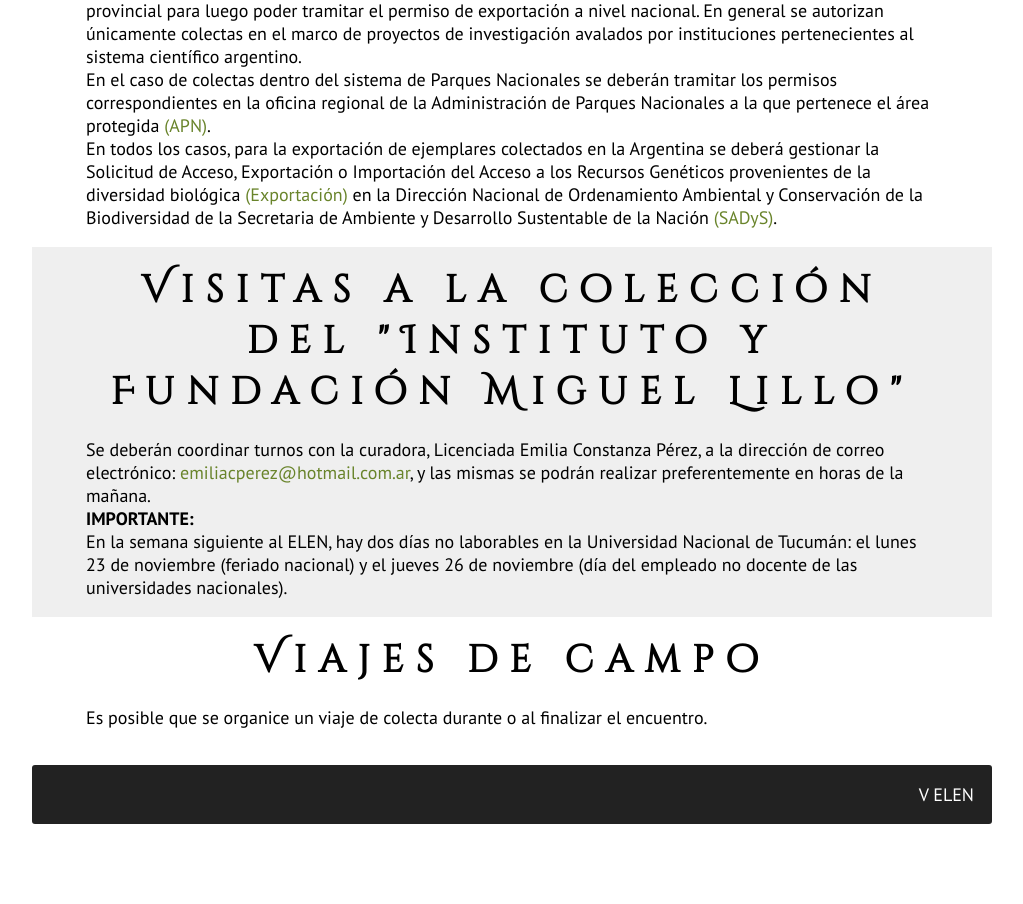
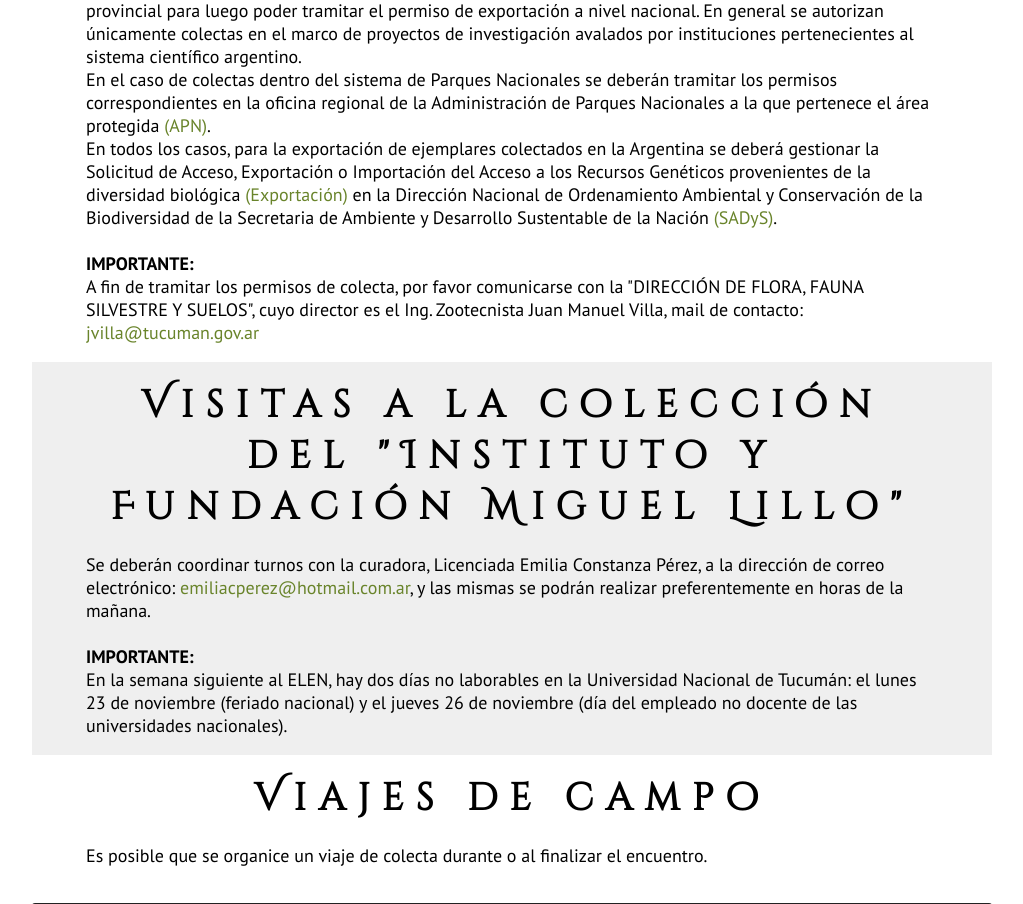
Before and after one commit to Greenderella/ELEN2015, a PHP site: page /colectas.php in a window 1280 px wide. Shown: the part 665-1569 px from the top of the page, without its empty margins (128-1151 px from the left). Before the commit the page ends 1489 px from the top, so only its background shows below. Run offline with PHP 8.4, Linux system fonts and the light colour scheme; some libraries are stand-ins or nearby versions.

Commit message:
Mail de colectas

```diff
--- a/colectas.php
+++ b/colectas.php
@@ -11,11 +11,16 @@
 					En el caso de colectas dentro del sistema de Parques Nacionales se deberán tramitar los permisos correspondientes en la oficina regional de la Administración de Parques Nacionales a la que pertenece el área protegida <a target="_blank" href="http://www.parquesnacionales.gob.ar/">(APN)</a>.
 				<br />
 					En todos los casos, para la exportación de ejemplares colectados en la Argentina se deberá gestionar la Solicitud de Acceso, Exportación o Importación del Acceso a los Recursos Genéticos provenientes de la diversidad biológica <a target="_blank" href="http://www.ambiente.gob.ar/?aplicacion=tramites&IdTramite=34&IdSeccion=24">(Exportación)</a> en la Dirección Nacional de Ordenamiento Ambiental y Conservación de la Biodiversidad de la Secretaria de Ambiente y Desarrollo Sustentable de la Nación <a target="_blank" href="http://www.ambiente.gov.ar/">(SADyS)</a>.
+				<br />
+				<br />
+					<h3>IMPORTANTE:</h3>
+					A fin de tramitar los permisos de colecta, por favor comunicarse con la "DIRECCIÓN DE FLORA, FAUNA SILVESTRE Y SUELOS", cuyo director es el Ing. Zootecnista Juan Manuel Villa, mail de contacto: <a href="jvilla@tucuman.gov.ar">jvilla@tucuman.gov.ar</a>
 				</div>
 
 				<div class="printSolo">
 				<h2 id="Colecciones">Visitas a la colección del "Instituto y Fundación Miguel Lillo"</h2>
 					Se deberán coordinar turnos con la curadora, Licenciada Emilia Constanza Pérez, a la dirección de correo electrónico: <a href="emiliacperez@hotmail.com.ar">emiliacperez@hotmail.com.ar</a>, y las mismas se podrán realizar preferentemente en horas de la mañana.
+				<br />
 				<br />
 					<h3>IMPORTANTE:</h3> En la semana siguiente al ELEN, hay dos días no laborables en la Universidad Nacional de Tucumán: el lunes 23 de noviembre (feriado nacional) y el jueves 26 de noviembre (día del empleado no docente de las universidades nacionales).
 				</div>
--- a/index.php
+++ b/index.php
@@ -15,7 +15,7 @@
 								</div>
 								<h3>ELEN 2015</h3>
 								<p>
-									Se informa que ante las dificultades presentadas para efectuar el pago de la inscripción al congreso por parte de los asistentes extranjeros, se prorroga por 15 días el primer plazo del pago de la inscripción (nueva fecha: 15 de junio).<a href="circulares.php#Circulares">Más...</a>
+									Se informa que ante las dificultades presentadas para efectuar el pago de la inscripción al congreso por parte de los asistentes extranjeros, se prorroga por 15 días el primer plazo del pago de la inscripción (nueva fecha: 15 de junio).<a href="inscripciones.php#Costos">Más...</a>
 								</p>
 							</div>
 						</div>
```
